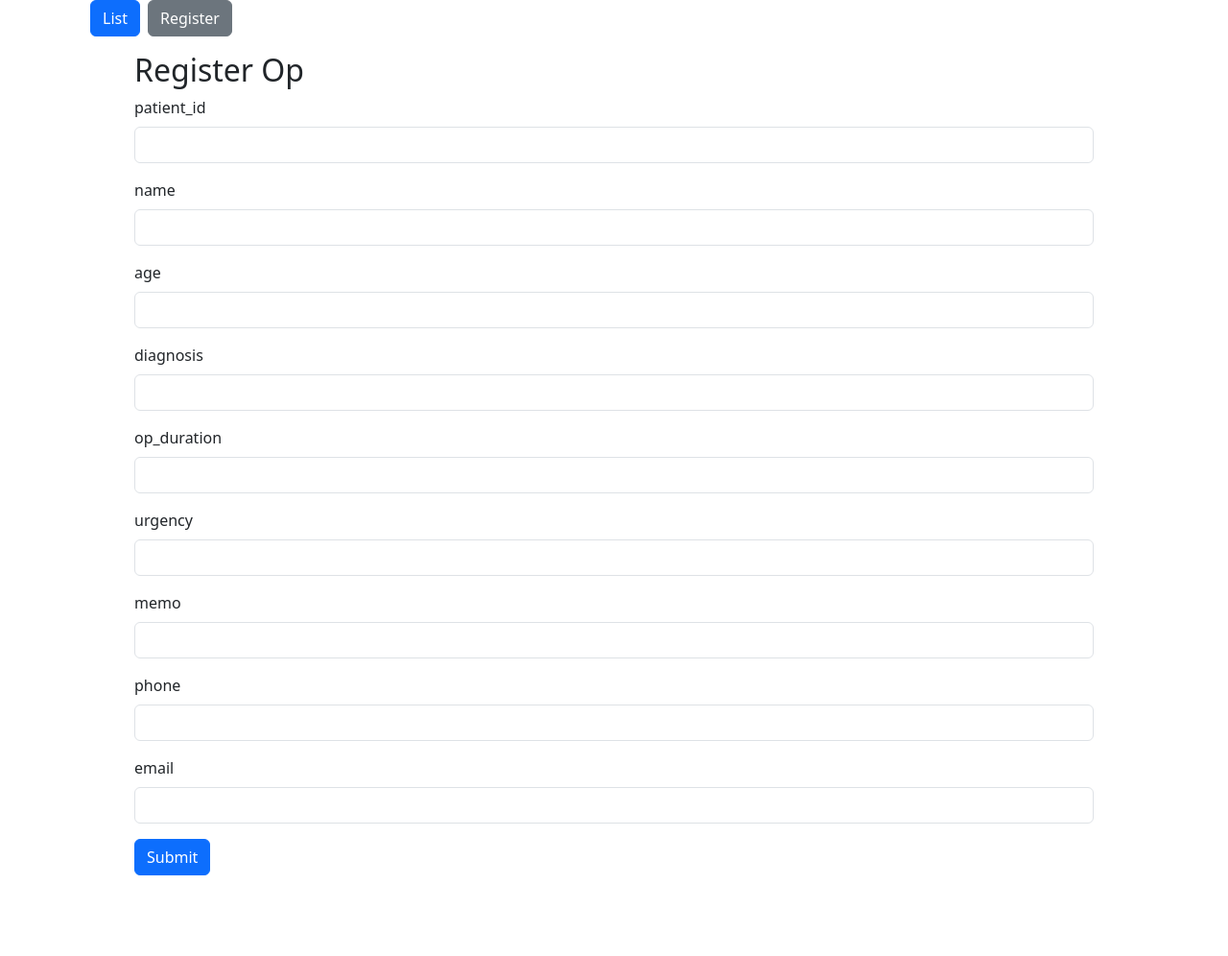
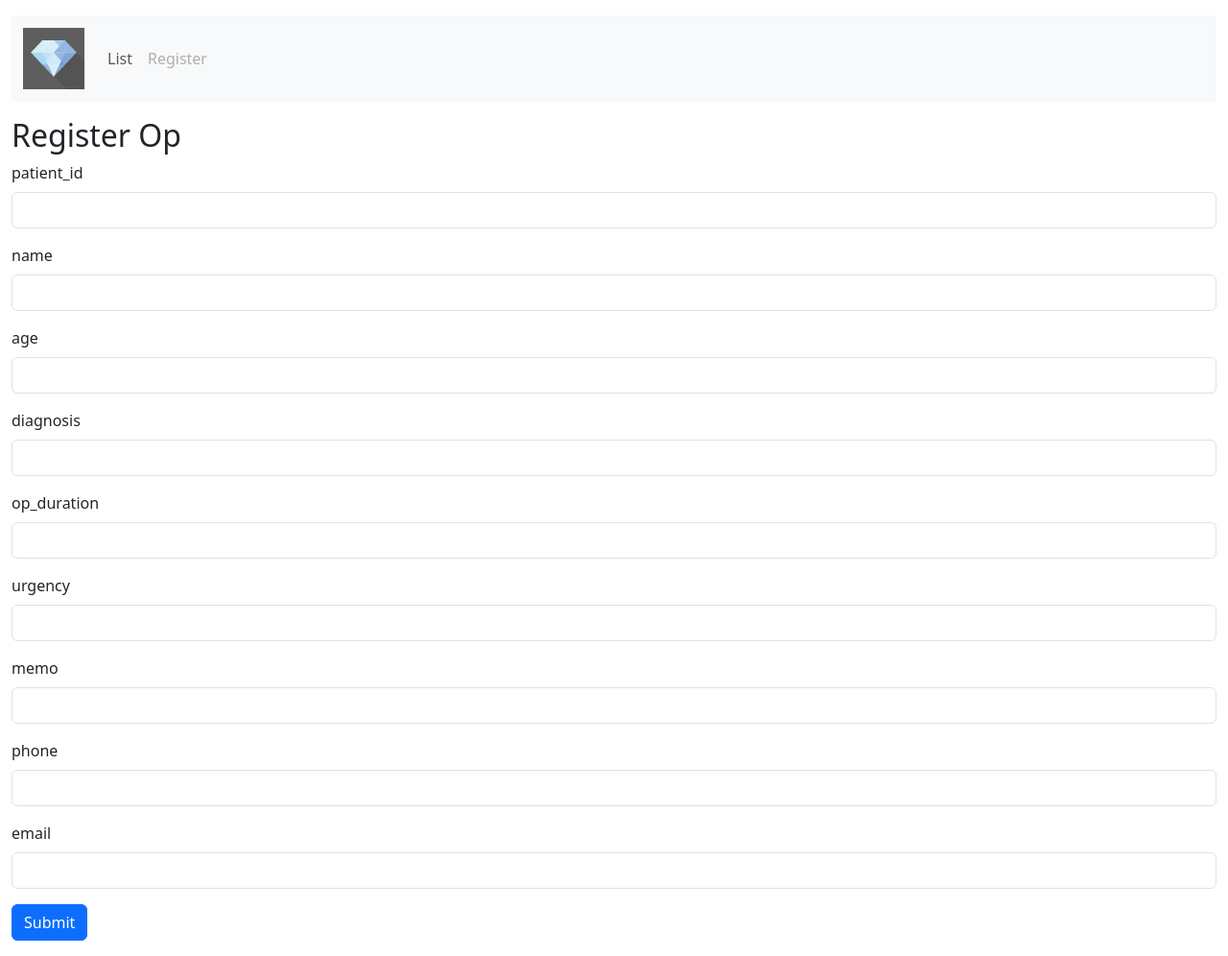
Before and after one commit to chang-hs/op_schedule, a Flask app: page /register in a window 1280 px wide. Shown: the whole page at 96% size. Before the commit the page ends 912 px from the top, so only its background shows below. Run offline with Flask 3, Linux system fonts and the light colour scheme; parts of the project's set-up code (start-up, migrations or seed data) failed here and were passed over; some libraries are stand-ins or nearby versions.

Commit message:
Add nav bar

```diff
--- a/templates/base.html
+++ b/templates/base.html
@@ -8,15 +8,7 @@
     <link href="{{ url_for('static', filename='css/bootstrap.min.css') }}" rel="stylesheet">
   </head>
   <body>
-    <div class="container">
-      <nav class=""navbar navbar-expand-lg navbar-light bg-light">
-        <div class="container-fluid">
-          <div class="d-flex">
-            <a href="{{ url_for('list_ops') }}" class="btn btn-primary me-2">List</a>
-            <a href="{{ url_for('register') }}" class="btn btn-secondary me-2" >Register</a>
-          </div>
-        </div>
-      </nav>
+    <div class="container-xxl">
       <h1>{% block mytitle %}{% endblock %}</h1>
       <p>{% block content %}{% endblock %}</p>
       <script src="{{ url_for('static', filename='css/bootstrap.min.js') }}"></script>
--- a/templates/register.html
+++ b/templates/register.html
@@ -1,8 +1,26 @@
 {% extends "base.html" %}
 {% import "bootstrap5/form.html" as wtf %}
+
 {% block title %}手術登録{% endblock %}
 {% block content %}
-<div style="width: 1000px" class="mx-auto">
+    <nav class="navbar navbar-expand-lg bg-body-tertiary mb-3">
+        <div class="container-fluid">
+            <a class="navbar-brand" href="#">
+                <img src="/static/icon.png">
+            </a>
+            <div class="collapse navbar-collapse" id="navbarNav">
+                <ul class="navbar-nav">
+                    <li class="nav-item">
+                        <a class="nav-link" aria-current="page" href="{{ url_for('list_ops') }}">List</a>
+                    </li>
+                    <li class="nav-item">
+                        <a class="nav-link disabled" aria-current="page" href="{{ url_for('register') }}">Register</a>
+                    </li>
+                </ul>
+            </div>
+        </div>
+    </nav>
+<div>
     <h2>Register Op</h2>
     {{ wtf.render_form(form ) }}
 </div>
```
Also changed, not shown: templates/edit_op.html (+19 -2 lines), templates/list_op.html (+23 -3 lines).
